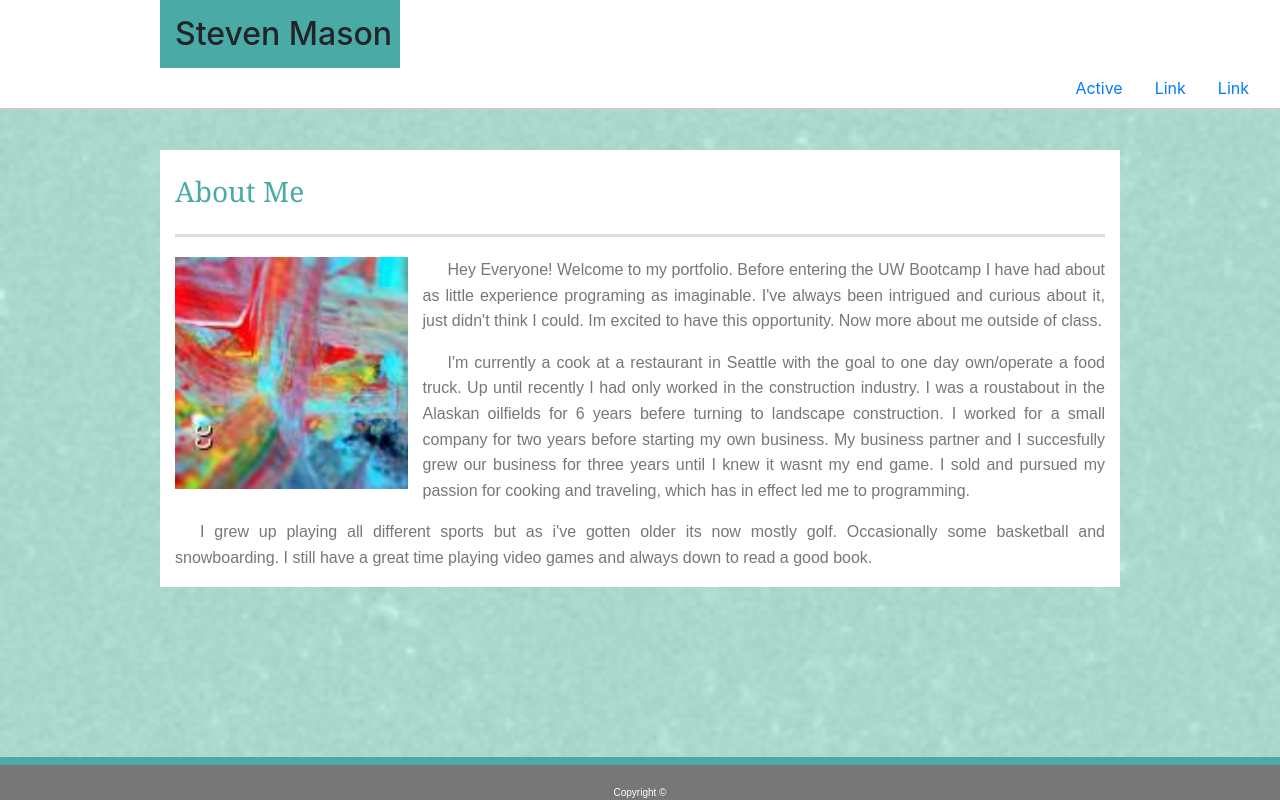
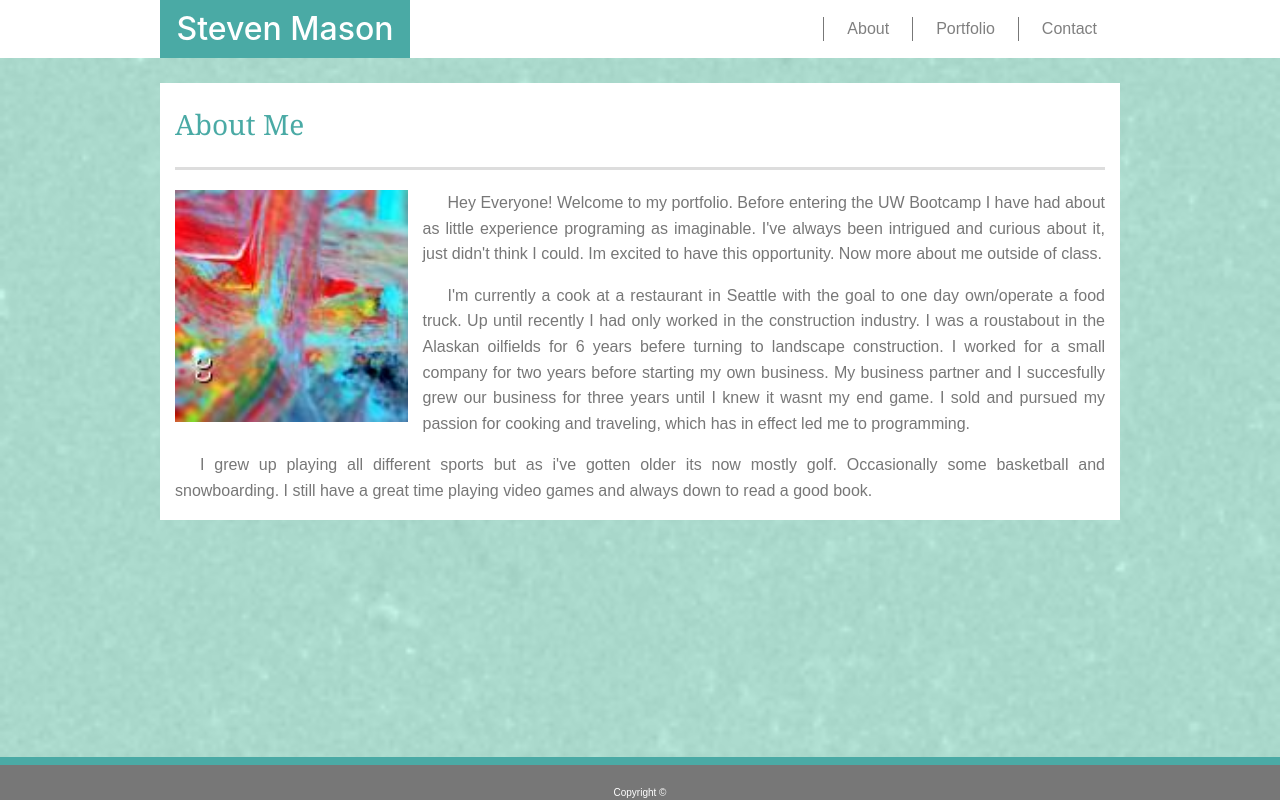
Before and after one commit to smason27/Bootstrap-Portfolio, a plain HTML site: page index.html in a window 1280 px wide. Drawn offline with nearby package versions, Linux system fonts and the light colour scheme.

Commit message:
Bootstrap

```diff
--- a/index.html
+++ b/index.html
@@ -11,61 +11,55 @@
 </head>
 
 <body>
-
-    <div class="container-fluid">
-        <div class="content">
-            <div class="row parent-row">
-                <div class="col-md-12">
-                    <div class="row no-gutters">
-                        <div class="col-md-12 no-gutters about-style">
-                            <h2>Steven Mason</h2>
-                        </div>
+    <div class="bkgrnd-color">
+        <nav class="navbar navbar-expand-lg navbar-light cont-style">
+            <a class="navbar-brand"><h2>Steven Mason</h2></a>
+            <button class="navbar-toggler" type="button" data-toggle="collapse" data-target="#navbarNav" aria-controls="navbarNav" aria-expanded="false" aria-label="Toggle navigation">
+                <span class="navbar-toggler-icon"></span>
+            </button>
+            <div class="collapse navbar-collapse justify-content-end" id="navbarNav">
+                <ul class="navbar-nav">
+                <li class="nav-item">
+                    <a class="nav-link" href="index.html">About <span class="sr-only">(current)</span></a>
+                </li>
+                <li class="nav-item">
+                    <a class="nav-link" href="portfolio.html">Portfolio</a>
+                </li>
+                <li class="nav-item">
+                    <a class="nav-link" href="contact.html">Contact</a>
+                </li>
+                </ul>
+            </div>
+        </nav>
+    </div>
+    <!-- <div class="nav-style">
+        <nav>
+            <div class="container cont-width">
+                <div class="row ">
+                    <div class="col-xs-6">
+                            <h2 class="h2-style">Steven Mason</h2>
                     </div>
-                    <div class="row no-gutters">
-                        <div class="col-md-12">
+                    <div class="col-xs-6">
                             <ul class="nav justify-content-end ">
-                                <li class="nav-item">
-                                    <a class="nav-link active" href="#">Active</a>
+                                <li class="">
+                                    <a class="nav-link" href="index.html">About</a>
                                 </li>
                                 <li class="nav-item">
-                                        <a class="nav-link" href="#">Link</a>
+                                    <a class="nav-link" href="portfolio.html">Portfolio</a>
                                 </li>
                                 <li class="nav-item">
-                                        <a class="nav-link" href="#">Link</a>
+                                    <a class="nav-link" href="contact.html">Contact</a>
                                 </li>
                             </ul>
-                        </div>
-                     </div>
-                            <!-- <h2>Steven Mason</h2> -->
-
-                        </div>
-
                     </div>
-                </div>
-
-                <!-- <div class="col-md-6 bg-info">
-                    <h1>Steven Mason</h1>
-                </div>
-                <div class="col-md-6 bg-info">
-                    <ul class="nav justify-content-end">
-                        <li class="nav-item">
-                            <a class="nav-link active" href="#">Active</a>
-                        </li>
-                        <li class="nav-item">
-                            <a class="nav-link" href="#">Link</a>
-                        </li>
-                        <li class="nav-item">
-                            <a class="nav-link" href="#">Link</a>
-                        </li> -->
-                    </ul>
                 </div>
             </div>
 
-        </div>
-    </div>
+        </nav>
+    </div>  -->
 
-    <div class="container about-style">
-        <div class="row">
+    <div class="container">
+        <div class="row about-style">
             <div class="col-md-12">
                 <div class="row">
                     <div class="col-md-12 h2-style">
--- a/styles.css
+++ b/styles.css
@@ -6,16 +6,41 @@ body {
     background-size: cover;
 }
 
-.parent-row {
+.bkgrnd-color {
     background-color: #ffffff;
-    margin-bottom: 40px;
-    border-bottom: 2px solid #cccccc;
+    margin-bottom: 25px;
+}
+.cont-style {
+    max-width: 960px;
+    margin: auto;
+    background-color: #ffffff;
+    padding: 0;
 }
 
 .about-style {
     max-width: 960px;
+    margin: auto;
     background-color: #ffffff;
+
+}
+
+.navbar-brand {
+    max-width: 960px;
     margin: auto;
+    background-color: #ffffff;
+    padding: 0;
+}
+
+.nav-link {
+    padding: 0;
+}
+.nav-item {
+    color: #777777;
+    border-left: 1px solid #777777;
+    text-align: center;
+    font-family: Arial, Helvetica, sans-serif;
+    padding-left: 15px;
+    padding-right: 15px;
 }
 
 .container-border {
@@ -23,21 +48,19 @@ body {
 }
 
 h2 {
+    width: 250px;
     background-color: #4aaaa5;
-    padding-left: 15px;
     margin-bottom: 0;
-    width: 25%;
-    padding-top: 15px;
-    padding-bottom: 15px;
+    padding-top: 10px;
+    padding-bottom: 10px;
+    color: #ffffff;
+    text-align: center;
 
 }
 
-.profile-pic {
-    width: 25%;
-    margin-right: 15px;
-}
 
-.h2style {
+
+.h3style {
     margin-top: 15px;
     margin-bottom: 15px;
 }
@@ -51,18 +74,6 @@ h2 {
     margin-bottom: 20px;
 }
 
-p {
-    color: #777777;
-    text-indent: 25px;
-    font-family: Arial, Helvetica, sans-serif;
-    line-height: 1.6;
-}
-
-img {
-    width: 90%;
-    position: relative;
-    margin-bottom: 20px;
-}
 
 h4 {
     position: absolute;
@@ -73,6 +84,24 @@ h4 {
     text-align: center;
     width: 90%;
     padding: 15px
+}
+
+p {
+    color: #777777;
+    text-indent: 25px;
+    font-family: Arial, Helvetica, sans-serif;
+    line-height: 1.6;
+}
+
+.profile-pic {
+    width: 25%;
+    margin-right: 15px;
+}
+
+img {
+    width: 90%;
+    position: relative;
+    margin-bottom: 20px;
 }
 
 .form-style {
```
Also changed, not shown: contact.html (+18 -30 lines), portfolio.html (+19 -41 lines).
